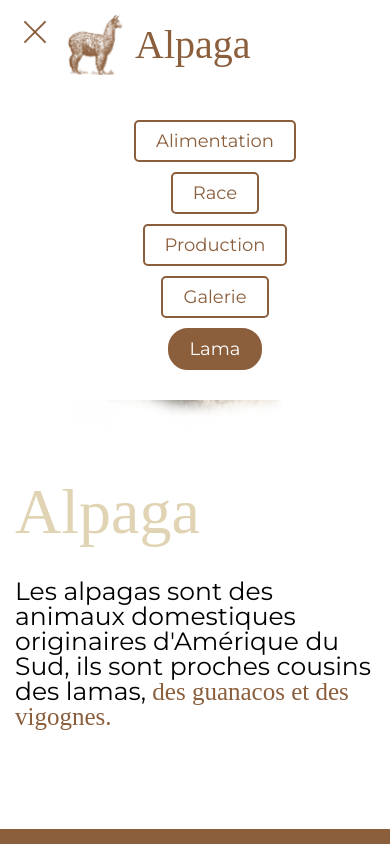
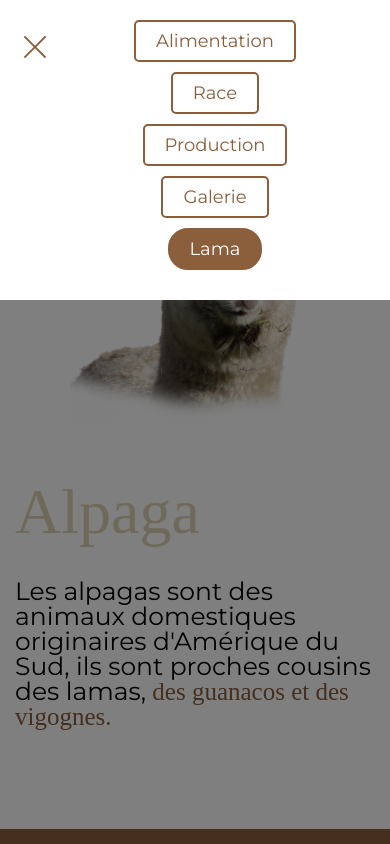
Before and after one commit to julien382/Alpaga, a React (Create React App) app: page / in a window 390 px wide. Both pictures are taken after a click on the element 35 px from the left and 35 px from the top of the page. Shown: the top 844 px of the page. Built offline with nearby package versions, Linux system fonts and the light colour scheme; a web font is replaced by a local one.

Commit message:
burger menu ok

```diff
--- a/src/components/Header/Header.css
+++ b/src/components/Header/Header.css
@@ -104,6 +104,8 @@
 
 .mobileMenuIcon {
   display: none; /* Caché par défaut sur les appareils non mobiles */
+  margin-top: 15px;
+  z-index: 100;
 }
 
 .mobileMenuIcon .bar {
@@ -131,9 +133,10 @@
 }
 
 .mobileMenu.active {
-  display: block;
+  display: flex;
   position: fixed;
-  top: 100px;
+  justify-content: center;
+  top: 0px;
   left: 0;
   width: 100%;
   background-color: #ffffff;
@@ -197,3 +200,20 @@
     }
 
 }
+
+.overlay {
+  position: fixed;
+  top: 0;
+  left: 0;
+  width: 100%;
+  height: 100%;
+  background-color: rgba(0, 0, 0, 0.5);
+  z-index: 50;
+  display: none;
+  pointer-events: none;
+}
+
+.overlay.active {
+  display: block;
+  pointer-events: auto;
+}
--- a/src/components/Header/Header.jsx
+++ b/src/components/Header/Header.jsx
@@ -95,6 +95,7 @@ const Header = () => {
               <img className='logoAlpaga' src={logoAlpaga} alt="logoAlpaga" />
               <p className='logotexte font color2'>Alpaga</p>
             </Link>
+
             <div className={`mobileMenu ${showMobileMenu ? "active" : ""}`}>
               <nav>
                 <Link className='linkHeader' to="/alimentation">Alimentation</Link>
@@ -113,6 +114,7 @@ const Header = () => {
                 <Link className='linkLama' to="lama">Lama</Link>
               </nav>
             </div>
+            <div className={`overlay ${showMobileMenu ? "active" : ""}`}></div>
           </div>
         </header>
       );
```
